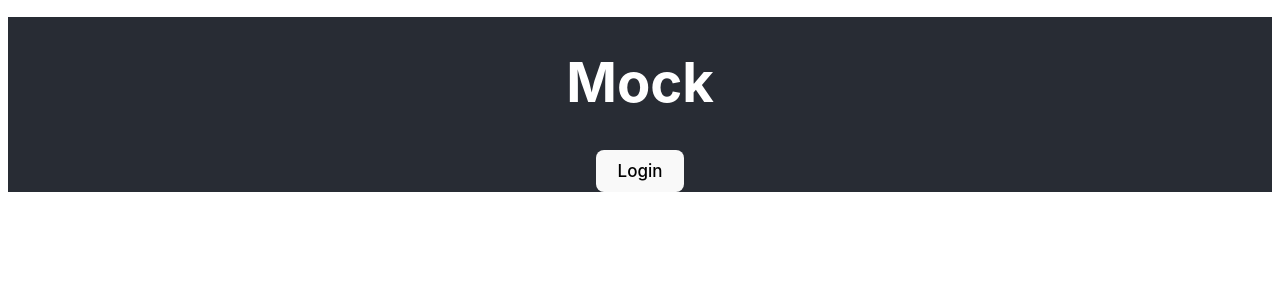
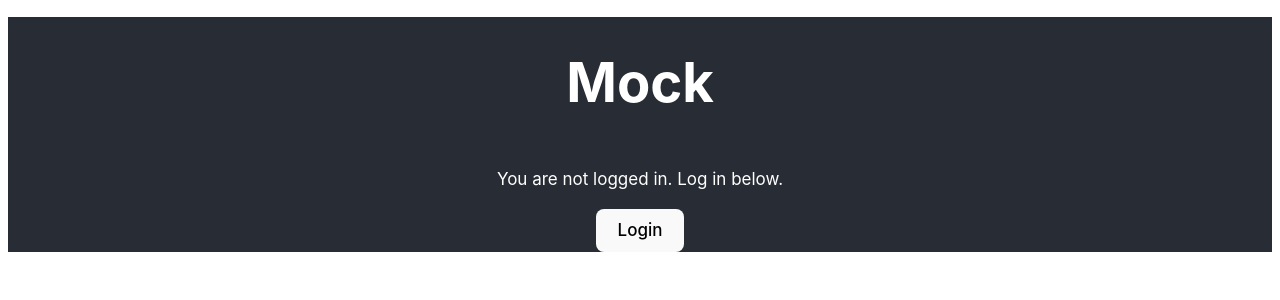
Before and after one commit to cs0320-s24/mock-mamichae-szlim, a React (Vite) app: page / in a window 1280 px wide. Shown: the top 300 px of the page. Built offline with nearby package versions, Linux system fonts and the light colour scheme.

Commit message:
feat: US5 - telling user they are/are not logged in

```diff
--- a/src/components/LoginButton.tsx
+++ b/src/components/LoginButton.tsx
@@ -16,11 +16,19 @@ export function LoginButton(props: loginProps) {
 
   if (props.isLoggedIn) {
     return (
-      <button aria-label='Sign Out' onClick={authenticate}>Sign out</button>
-    )
+      <div>
+        <p>You are logged in</p>
+        <button aria-label="Sign Out" onClick={authenticate}>
+          Sign out
+        </button>
+      </div>
+    );
   } else {
     return (
-      <button aria-label='Login' onClick={authenticate}>Login</button>
+      <div>
+        <p>You are not logged in. Log in below.</p>
+        <button aria-label='Login' onClick={authenticate}>Login</button>
+      </div>
     )
   }
 }
```
